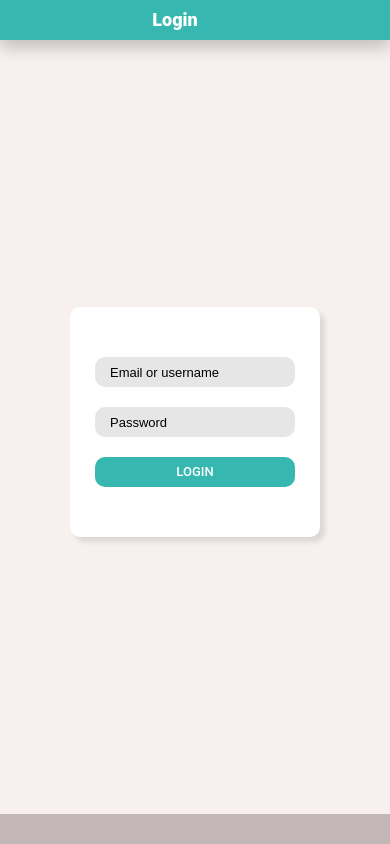
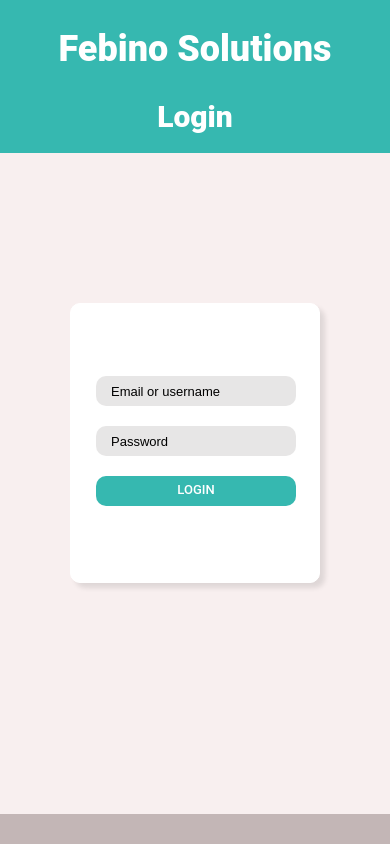
Before and after one commit to febinoAnand/attendanceSheet, a Django app: page / in a window 390 px wide. Run offline with Django 5.2, Linux system fonts and the light colour scheme; some libraries are stand-ins or nearby versions.

Commit message:
Add trsansform on login page and changes on login page

```diff
--- a/Project_Attendance/Templates/Login.html
+++ b/Project_Attendance/Templates/Login.html
@@ -9,36 +9,37 @@
     <script src="https://maxcdn.bootstrapcdn.com/bootstrap/3.4.1/js/bootstrap.min.js"></script>
     <link rel="stylesheet" href="{% static 'css/Login.css' %}">
     <link rel="stylesheet" href="{% static 'css/fonts.css' %}">
+    <!-- <link rel="stylesheet" href="Login.css">
+    <link rel="stylesheet" href="fonts.css"> -->
     <link rel="stylesheet" href="https://cdnjs.cloudflare.com/ajax/libs/font-awesome/6.4.0/css/all.min.css" integrity="sha512-iecdLmaskl7CVkqkXNQ/ZH/XLlvWZOJyj7Yy7tcenmpD1ypASozpmT/E0iPtmFIB46ZmdtAc9eNBvH0H/ZpiBw==" crossorigin="anonymous" referrerpolicy="no-referrer" />
     <title>Login</title>
 </head>
 <body>
 <div class="background">
 
-    <div class="header">
-        <div class="roboto-black heading"></div>
-        <div class="header-box">
-            <div class="heading">
-                <h2 class="roboto-black">Login</h2>
-            </div>
+    <header class="heading">
+        <div class="company_logo" >
+            <h1 class="roboto-black">Febino Solutions</h1>
+        </div>
+        <div class="page_title">
+            <h2 class="roboto-black">Login</h2>
+        </div>
 
-        </div>
-        <div class="roboto-black heading"></div>
-    </div>
+    </header>
     {% if messages %}
     {% for message in messages %}
         {% if "error" in message.tags %}
-            <div class="alert alert-danger" style="text-align: center; margin-bottom: 0px; width: 100%;margin-top: 50px;">
+            <div class="alert alert-danger" style="text-align: center; margin-bottom: 0px; width: 100%;">
                 {{ message }}
             </div>
         {% else %}
-            <div class="alert alert-success" style="text-align: center; margin-bottom: 0px; width: 100%;margin-top: 50px;">
+            <div class="alert alert-success" style="text-align: center; margin-bottom: 0px; width: 100%;">
                 {{ message }}
             </div>
         {% endif %}
     {% endfor %}
 {% endif %}
-    <div class="Login">
+
 
             <div class="email">
                 <form class="email_form" action="{% url 'regular_login' %}" method="post">
@@ -49,7 +50,7 @@
                     <button class="roboto-medium" type="submit">LOGIN</button>
                 </form>
             </div>
-    </div>
+
     <div class="footer">
         <div>
         </div>
@@ -60,6 +61,8 @@
 
 
 <script>
+
+
     document.addEventListener('DOMContentLoaded', function() {
          var alerts = document.querySelectorAll('.alert');
          alerts.forEach(function(alert) {
--- a/Project_Attendance/Templates/userChangePassword.html
+++ b/Project_Attendance/Templates/userChangePassword.html
@@ -60,7 +60,6 @@
                 <input class="roboto-medium" type="password" id="Old_Password" name="Old_Password" placeholder="Old Password" value="{{ oldPassword }}" required title="Please enter your name">
                 <input class="roboto-medium" required pattern="^(?=.*[a-zA-Z])(?=.*\d)(?=.*[@$!%*?&])[A-Za-z\d@$!%*?&]{8,}$"
                 oninvalid="this.setCustomValidity('&#x2022; Your password can’t be too similar to your other personal information.\n&#x2022; Your password must contain at least 8 characters.\n&#x2022; Your password can’t be a commonly used password.\n&#x2022; Your password can’t be entirely numeric.')" type="password" id="new_password" name="new_password" placeholder="New Password" value="{{ newPassword }}" >
-
                 <input class="roboto-medium" type="password" id="password_confirmation" name="password_confirmation" placeholder="Re-Enter Password" value="{{ reenterPassword }}">
                 <button class="roboto-medium">Change Password</button>
                 </form>
--- a/Project_Attendance/static/css/Login.css
+++ b/Project_Attendance/static/css/Login.css
@@ -4,47 +4,36 @@
    box-sizing: border-box;
 }
 
- .background {
-    background-color: #F8EFEF;
-    min-height: 100vh;
+.heading {
+   background-color: #36B8B0;
+   color: #fff;
+   padding: 10px 20px;
+   display: flex;
+   justify-content: center;
+   align-items: center;
 }
 
- .header {
-    top: 0;
-    position: fixed;
-    width: 100%;
-    height: 50px;
-    display: flex;
-    justify-content: space-between;
-    align-items: center;
-    background-color: #36B8B0;
-    box-shadow: 0px 8px 16px 0px rgba(0, 0, 0, 0.2);
- }
-
- .heading {
-    flex: 1;
-    text-align: center;
+.company_logo {
+   flex: 0.90;
+   text-align: left;
 
 }
 
- .heading > h2 {
-    color: white;
-    font-size: large;
+.page_title {
+   flex: 1;
+   text-align:left;
 }
 
 .footer {
    bottom: 0;
    position: fixed;
    width: 100%;
+}
+.footer > div {
    display: grid;
    height: 30px;
    background-color: #C3B6B6;
 }
-
- .footer > div {
-    display: grid;
- }
-
 .dropbtn {
    color: white;
    padding: 16px;
@@ -52,195 +41,86 @@
    border: none;
    cursor: pointer;
    background: none;
-    margin-left: 50px;
 }
-
 .dropdown {
    width: 200px;
    display: inline-block;
    position: absolute;
    margin-left: 250px;
 }
-
 .dropdown-content {
    display: none;
    position: absolute;
    background-color: #F8EFEF;
    min-width: 100%;
    box-shadow: 0px 8px 16px 0px rgba(0, 0, 0, 0.2);
+   z-index: 1;
    border-radius: 10px;
 }
-
 .dropdown-content a {
    color: black;
    padding: 12px 16px;
    text-decoration: none;
    display: block;
 }
-
 .dropdown-content a:hover {
    background-color: #36B8B0;
-    border-radius: 10px;
 }
-
 .dropdown:hover .dropdown-content {
    display: block;
 }
-
 .dropdown:hover .dropbtn {
    color: yellow;
 }
-
- .cur-dateAndTime {
-    height: 100px;
-    width: 600px;
-    display: grid;
-    grid-template-columns: 0.5fr 1fr 0.5fr;
+.row_for_alert {
+   height: 40px;
+   width: 100%;
+}
+.background {
+   background-color: #F8EFEF;
+   min-height:100vh;
+}
+.email {
+   height: 300px;
+   width: 250px;
    background-color: white;
-    box-shadow: 0px 8px 16px 0px rgba(0, 0, 0, 0.2);
+   border: 1px solid white;
    border-radius: 10px;
    margin: auto;
-    margin-top: 30px;
+   margin-top: 150px;
+   box-shadow: 5px 5px 5px rgba(0, 0, 0, .10);
 }
+::placeholder {
+   color: black;
+   font-family: sans-serif;
+   font-size: small;
+}
+.email_form{
+   margin-top: 25%;
 
- .cur-dateAndTime > div {
-    margin-left: 30px;
 }
-
- .date {
-    display: grid;
-    grid-template-columns: 1fr 6fr;
+.email_form > input {
+   background-color: #E7E6E6;
+   width: 200px;
+   height: 30px;
+   margin-left: 25px;
+   border-radius: 10px;
+   padding: 15px;
+   border: none;
+   margin-top: 25px;
 }
-
- .date > div {
-    margin-left: 5px;
+.email_form > button {
+   background-color: #36B8B0;
+   width: 200px;
+   height: 30px;
+   font-size: small;
+   margin-left: 25px;
+   border-radius: 10px;
+   border: none;
+   color: white;
+   text-align: center;
+   margin-top: 25px;
 }
-
- h4 {
-    margin-top: 10px;
-    font-family: sans-serif;* {
-      margin: 0;
-      padding: 0;
-      box-sizing: border-box;
-   }
-
-   .background {
-      background-color: #F8EFEF;
-      min-height: 100vh;
-   }
-
-   .header {
-      top: 0;
-      position: fixed;
-      width: 100%;
-      height: 50px;
-      display: flex;
-      justify-content: space-between;
-      align-items: center;
-      background-color: #36B8B0;
-      box-shadow: 0px 8px 16px 0px rgba(0, 0, 0, 0.2);
-   }
-
-   .heading {
-      flex: 1;
-      text-align: center;
-   }
-
-   .heading > h2 {
-      color: white;
-      font-size: large;
-   }
-
-   .footer {
-      bottom: 0;
-      position: fixed;
-      width: 100%;
-      display: grid;
-      height: 30px;
-      background-color: #C3B6B6;
-   }
-
-   .footer > div {
-      display: grid;
-   }
-
-   .dropbtn {
-      color: white;
-      padding: 16px;
-      font-size: 16px;
-      border: none;
-      cursor: pointer;
-      background: none;
-      margin-left: 50px;
-   }
-
-   .dropdown {
-      width: 200px;
-      display: inline-block;
-      position: absolute;
-      margin-left: 250px;
-   }
-
-   .dropdown-content {
-      display: none;
-      position: absolute;
-      background-color: #F8EFEF;
-      min-width: 100%;
-      box-shadow: 0px 8px 16px 0px rgba(0, 0, 0, 0.2);
-      border-radius: 10px;
-   }
-
-   .dropdown-content a {
-      color: black;
-      padding: 12px 16px;
-      text-decoration: none;
-      display: block;
-   }
-
-   .dropdown-content a:hover {
-      background-color: #36B8B0;
-      border-radius: 10px;
-   }
-
-   .dropdown:hover .dropdown-content {
-      display: block;
-   }
-
-   .dropdown:hover .dropbtn {
-      color: yellow;
-   }
-
-   .cur-dateAndTime {
-      height: 100px;
-      width: 600px;
-      display: grid;
-      grid-template-columns: 0.5fr 1fr 0.5fr;
-      background-color: white;
-      box-shadow: 0px 8px 16px 0px rgba(0, 0, 0, 0.2);
-      border-radius: 10px;
-      margin: auto;
-      margin-top: 30px;
-   }
-
-   .cur-dateAndTime > div {
-      margin-left: 30px;
-   }
-
-   .date {
-      display: grid;
-      grid-template-columns: 1fr 6fr;
-   }
-
-   .date > div {
-      margin-left: 5px;
-   }
-
-   h4 {
-      margin-top: 10px;
-      font-family: sans-serif;
-      font-size: 15px;
-   }
-
 .elements {
    height: 20px;
    width: 40px;
@@ -249,21 +129,70 @@
    align-items: center;
    margin-top: 9px;
 }
-
 .elements > div {
    text-align: center;
 }
-
 div > span {
    font-weight: bold;
    font-family: sans-serif;
    font-size: 15px;
 }
+@keyframes slideIn {
+   from {
+       opacity: 0;
+       transform: translateX(+50px);
+   }
+   to {
+       opacity: 1;
+       transform: translateX(0);
+   }
+}
+.email {
+   animation: slideIn 0.5s ease forwards;
+}
+@media screen and (max-width: 600px) {
+   .header {
+       flex-direction: row;
+       align-items: center;
+       justify-content: space-between;
+       height: auto;
+   }
+   .header div:nth-of-type(2) {flex-grow: 3;}
+   .header div:nth-of-type(3) {flex-grow: 1;}
+   .heading > h2 {
+       font-size: 18px;
+       margin: 10px;
+   }
+   .dropdown_btn {
+       display: flex;
+       align-items: center;
+   }
+   .dropdown {
+       align-items: center;
 
-   .row_for_alert {
-      height: 40px;
-      width: 100%;
+       margin-left: 30px;
+   }
+   .dropbtn.roboto-regular {
+       margin-left: 50px;
+   }
+ }
 
+
+ @media screen and (max-width: 768px) {
+   .heading {
+       flex-direction: column;
+       padding: 10px;
+   }
+
+   .logo, .menu, .title {
+       text-align: center;
+       margin-bottom: 10px;
+       flex: auto;
+   }
+
+   .dropdown-btn {
+       margin: 0 10px 0 0;
+   }
  }
 
  @media screen and (max-width: 600px) {
@@ -273,40 +202,45 @@
    justify-content: space-between;
    height: auto;
  }
+
  .header div:nth-of-type(2) {
-          margin-right: auto;
+   flex-grow: 1;
  }
+
  .header div:nth-of-type(3) {
-          margin-left: 40px;
+   flex-grow: 1;
  }
+
  .heading > h2 {
-          font-size: 18px;
+   font-size: 14px;
    margin: 10px;
-          text-align: left;
  }
+
  .dropdown_btn {
-          display: flex;
-          align-items: center;
+  margin-right: 50px;
+   text-align: center;
  }
+
  .dropdown {
    align-items: center;
-          margin-left: 30px;
+   margin-left: 60px;
  }
+
  .dropbtn.roboto-regular {
-          margin-left: auto;
+   margin-left: 10px;
+ }
+ }
+ @media screen and (max-width: 700px) {
+ .login{
+   height: 100%;
  }
  }
 
+.bar{
 
-   .Login {
-      display: flex;
-      justify-content: center;
-      align-items: center;
-      height: 100vh;
 }
-
-   .Login > div {
-      height: 330px;
+.email {
+   height: 280px;
    width: 250px;
    background-color: white;
    border-radius: 10px;
@@ -318,11 +252,6 @@
    font-family: sans-serif;
    font-size: small;
 }
-
-   .email_form {
-      margin-top: 40px;
-   }
-
 .email_form > input {
    background-color: #E7E6E6;
    width: 200px;
@@ -346,113 +275,3 @@
    color: white;
    text-align: center;
 }
-
-    font-size: 15px;
- }
-
- .elements {
-    height: 20px;
-    width: 40px;
-    display: grid;
-    grid-template-columns: 1fr 1fr 1fr 1fr 1fr 1fr;
-    align-items: center;
-    margin-top: 9px;
- }
-
- .elements > div {
-    text-align: center;
- }
-
- div > span {
-    font-weight: bold;
-    font-family: sans-serif;
-    font-size: 15px;
- }
-
- .row_for_alert {
-    height: 40px;
-    width: 100%;
-    margin-top: 50px;
- }
-
- @media screen and (max-width: 600px) {
-    .header {
-        flex-direction: row;
-        align-items: center;
-        justify-content: space-between;
-        height: auto;
-    }
-    .header div:nth-of-type(2) {
-        margin-right: auto;
-    }
-    .header div:nth-of-type(3) {
-        margin-left: 40px;
-    }
-    .heading > h2 {
-        font-size: 18px;
-        margin: 10px;
-        text-align: left;
-    }
-    .dropdown_btn {
-        display: flex;
-        align-items: center;
-    }
-    .dropdown {
-        align-items: center;
-        margin-left: 30px;
-    }
-    .dropbtn.roboto-regular {
-        margin-left: auto;
-    }
- }
-
-
- .Login {
-    display: flex;
-    justify-content: center;
-    align-items: center;
-    height: 100vh;
- }
-
- .Login > div {
-    height: 230px;
-    width: 250px;
-    background-color: white;
-    border-radius: 10px;
-    box-shadow: 5px 5px 5px rgba(0, 0, 0, .10);
- }
-
- ::placeholder {
-    color: black;
-    font-family: sans-serif;
-    font-size: small;
- }
-
- .email_form {
-    margin-top: 40px;
- }
-
- .email_form > input {
-    background-color: #E7E6E6;
-    width: 200px;
-    height: 30px;
-    margin: 10px;
-    margin-left: 25px;
-    border-radius: 10px;
-    padding: 15px;
-    border: none;
- }
-
- .email_form > button {
-    background-color: #36B8B0;
-    width: 200px;
-    height: 30px;
-    font-size: small;
-    margin: 10px;
-    margin-left: 25px;
-    border-radius: 10px;
-    border: none;
-    color: white;
-    text-align: center;
-
- }
```
Lines whose indentation alone changed are shown as unchanged.
